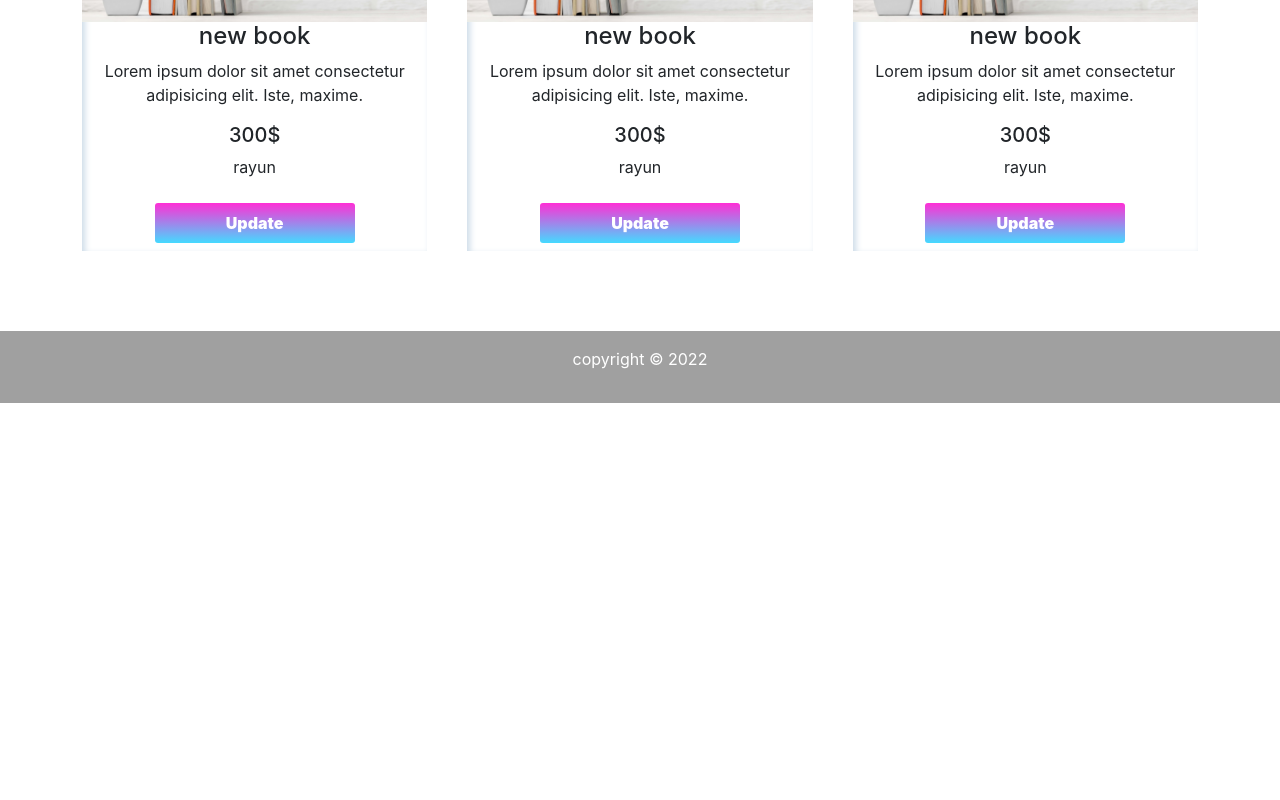
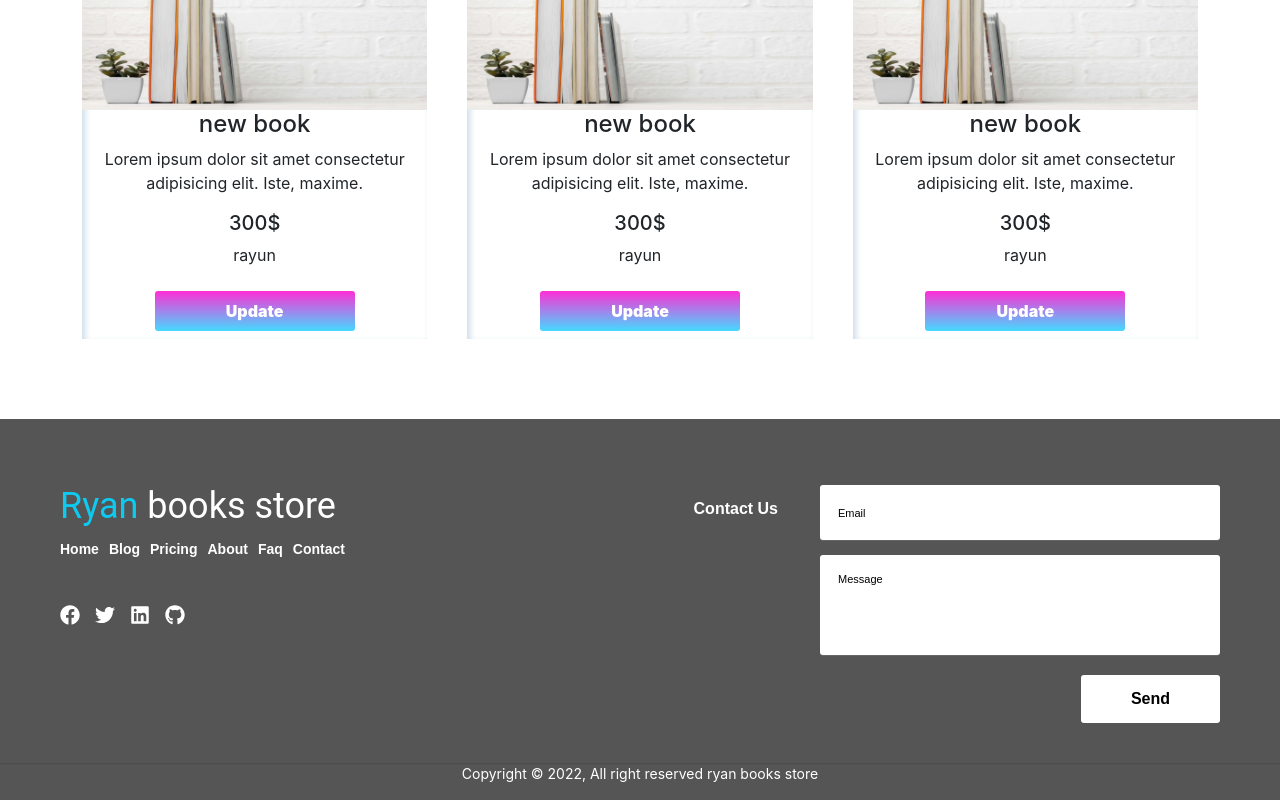
Before and after one commit to CodeWithShamim/Ryan-books-store-client-side, a React (Create React App) app: page / in a window 1280 px wide. Shown: the part 1311-2111 px from the top of the page. Before the commit the page ends 1714 px from the top, so only its background shows below. Built offline with nearby package versions, Linux system fonts and the light colour scheme; no server answers.

Commit message:
footer added

```diff
--- a/src/App.css
+++ b/src/App.css
@@ -9,6 +9,6 @@
     --white: #ffffff;
     --white-grey: #f6f6f6;
     --dark: #0000;
-    --grey: rgb(160, 160, 160);
+    --grey: rgb(85, 85, 85);
     --grey-simple: #efefef;
 }
--- a/src/components/Home/Banner/Banner.js
+++ b/src/components/Home/Banner/Banner.js
@@ -10,14 +10,14 @@ const Banner = () => {
     <div className="banner-container">
       <Carousel fade>
         <Carousel.Item>
-          <img className="d-block w-100" src={banner1} alt="First slide" />
+          <img className="img-md-fluid" src={banner1} alt="First slide" />
           <Carousel.Caption>
             <h3>First slide label</h3>
             <p>Nulla vitae elit libero, a pharetra augue mollis interdum.</p>
           </Carousel.Caption>
         </Carousel.Item>
         <Carousel.Item>
-          <img className="d-block w-100" src={banner2} alt="Second slide" />
+          <img className="h-50" src={banner2} alt="Second slide" />
 
           <Carousel.Caption>
             <h3>Second slide label</h3>
@@ -25,7 +25,7 @@ const Banner = () => {
           </Carousel.Caption>
         </Carousel.Item>
         <Carousel.Item>
-          <img className="d-block w-100" src={banner3} alt="Third slide" />
+          <img className="h-50" src={banner3} alt="Third slide" />
 
           <Carousel.Caption>
             <h3>Third slide label</h3>
--- a/src/components/Shared/Footer/Footer.css
+++ b/src/components/Shared/Footer/Footer.css
@@ -2,3 +2,189 @@
     background-color: var(--grey);
     color: var(--white);
 }
+
+.footer-distributed {
+    box-shadow: 0 1px 1px 0 rgba(0, 0, 0, 0.12);
+    box-sizing: border-box;
+    width: 100%;
+    font: bold 16px sans-serif;
+    text-align: left;
+    padding: 50px 60px 40px;
+    overflow: hidden;
+}
+
+
+/* Footer left */
+
+.footer-distributed .footer-left {
+    float: left;
+}
+
+
+/* logo */
+
+.footer-distributed h3 {
+    color: var(--white);
+    font: normal 36px "Roboto", cursive;
+    margin: 0 0 10px;
+}
+
+.footer-distributed h3 span {
+    color: var(--white);
+}
+
+
+/* Footer links */
+
+.footer-distributed .footer-links {
+    color: var(--white);
+    margin: 0 0 10px;
+    padding: 0;
+}
+
+.footer-distributed .footer-links a {
+    display: inline-block;
+    line-height: 1.8;
+    margin-right: 10px;
+    text-decoration: none;
+    font-size: 14px;
+    color: inherit;
+}
+
+.copyright-title {
+    color: var(--white);
+    font-size: 14px;
+    font-weight: normal;
+    margin: 0;
+}
+
+
+/* Footer social icons */
+
+.footer-distributed .footer-icons {
+    margin-top: 40px;
+}
+
+.footer-distributed .footer-icons a {
+    display: inline-block;
+    width: 35px;
+    height: 35px;
+    cursor: pointer;
+    border-radius: 2px;
+    font-size: 20px;
+    color: var(--white);
+}
+
+
+/* Footer Right */
+
+.footer-distributed .footer-right {
+    float: right;
+}
+
+.footer-distributed .footer-right p {
+    display: inline-block;
+    vertical-align: top;
+    margin: 15px 42px 0 0;
+    color: var(--white);
+}
+
+
+/* The contact form */
+
+.footer-distributed form {
+    display: inline-block;
+}
+
+.footer-distributed form input,
+.footer-distributed form textarea {
+    display: block;
+    border-radius: 3px;
+    box-sizing: border-box;
+    background-color: var(--white);
+    box-shadow: 0 1px 0 0 rgba(255, 255, 255, 0.1);
+    border: none;
+    resize: none;
+    font: inherit;
+    font-size: 14px;
+    font-weight: normal;
+    color: #000000;
+    width: 400px;
+    padding: 18px;
+}
+
+.footer-distributed ::-webkit-input-placeholder {
+    color: #000000;
+}
+
+.footer-distributed ::-moz-placeholder {
+    color: #000000;
+    opacity: 1;
+}
+
+.footer-distributed :-ms-input-placeholder {
+    color: #000000;
+}
+
+.footer-distributed form input {
+    height: 55px;
+    margin-bottom: 15px;
+}
+
+.footer-distributed form textarea {
+    height: 100px;
+    margin-bottom: 20px;
+}
+
+.footer-distributed form button {
+    border-radius: 3px;
+    background-color: var(--white);
+    color: #000000;
+    border: 0;
+    padding: 15px 50px;
+    font-weight: bold;
+    float: right;
+}
+
+
+/* responsive part */
+
+@media (max-width: 1000px) {
+    .footer-distributed {
+        font: bold 14px sans-serif;
+    }
+    .footer-distributed .footer-company-name {
+        font-size: 12px;
+    }
+    .footer-distributed form input,
+    .footer-distributed form textarea {
+        width: 250px;
+    }
+    .footer-distributed form button {
+        padding: 10px 35px;
+    }
+}
+
+@media (max-width: 800px) {
+    .footer-distributed {
+        padding: 30px;
+    }
+    .footer-distributed .footer-left,
+    .footer-distributed .footer-right {
+        float: none;
+        max-width: 300px;
+        margin: 0 auto;
+    }
+    .footer-distributed .footer-left {
+        margin-bottom: 40px;
+    }
+    .footer-distributed form {
+        margin-top: 30px;
+    }
+    .footer-distributed form {
+        display: block;
+    }
+    .footer-distributed form button {
+        float: none;
+    }
+}
--- a/src/components/Shared/Footer/Footer.js
+++ b/src/components/Shared/Footer/Footer.js
@@ -1,12 +1,63 @@
 import React from "react";
+import { Link } from "react-router-dom";
 import "./Footer.css";
+import { FaFacebook, FaTwitter, FaLinkedin, FaGithub } from "react-icons/fa";
 
 const Footer = () => {
   const date = new Date();
   const getYear = date.getFullYear();
+
+  // contact
+  const handleContact = (e) => {
+    e.preventDefault();
+  };
+
   return (
     <div className="footer-container py-3">
-      <p>copyright &copy; {getYear}</p>
+      <footer className="footer-distributed">
+        <div className="footer-left">
+          <h3>
+            <span className="text-info">Ryan</span> books store
+          </h3>
+
+          <p className="footer-links">
+            <Link to="">Home</Link>
+            <Link to="">Blog</Link>
+            <Link to="">Pricing</Link>
+            <Link to="">About</Link>
+            <Link to="">Faq</Link>
+            <Link to="">Contact</Link>
+          </p>
+
+          <div className="footer-icons">
+            <Link to="">
+              <FaFacebook />
+            </Link>
+            <Link to="">
+              <FaTwitter />
+            </Link>
+            <Link to="">
+              <FaLinkedin />
+            </Link>
+            <Link to="">
+              <FaGithub />
+            </Link>
+          </div>
+        </div>
+
+        <div className="footer-right">
+          <p>Contact Us</p>
+
+          <form onSubmit={handleContact}>
+            <input type="text" name="email" placeholder="Email" />
+            <textarea name="message" placeholder="Message"></textarea>
+            <button>Send</button>
+          </form>
+        </div>
+      </footer>
+      <p className="copyright-title">
+        Copyright © {getYear}, All right reserved ryan books store
+      </p>
     </div>
   );
 };
```
